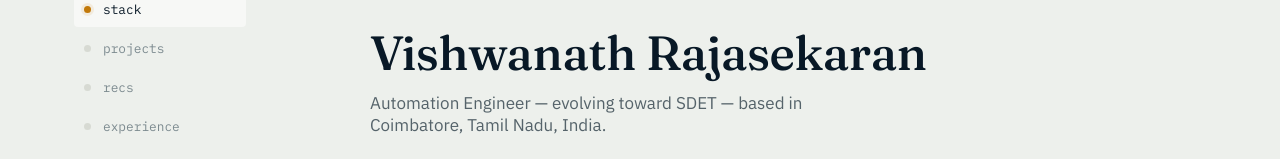
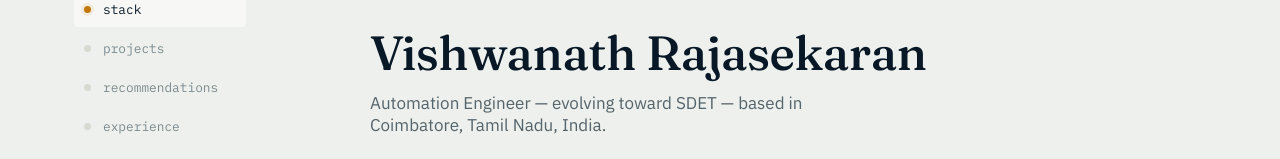
Before and after one commit to vishwanathrajasekaran/VR_Website, a React (Vite) app: page / in a window 1280 px wide. Shown: the part 226-385 px from the top of the page. Built offline with nearby package versions, Linux system fonts and the light colour scheme; no server answers.

Commit message:
Update label for recommendations in Rail component

```diff
--- a/src/components/Rail.jsx
+++ b/src/components/Rail.jsx
@@ -6,7 +6,7 @@ const STAGES = [
   { id: "about", label: "about" },
   { id: "stack", label: "stack" },
   { id: "projects", label: "projects" },
-  { id: "recommendations", label: "recs" },
+  { id: "recommendations", label: "recommendations" },
   { id: "experience", label: "experience" },
   { id: "contact", label: "contact" },
 ];
```
